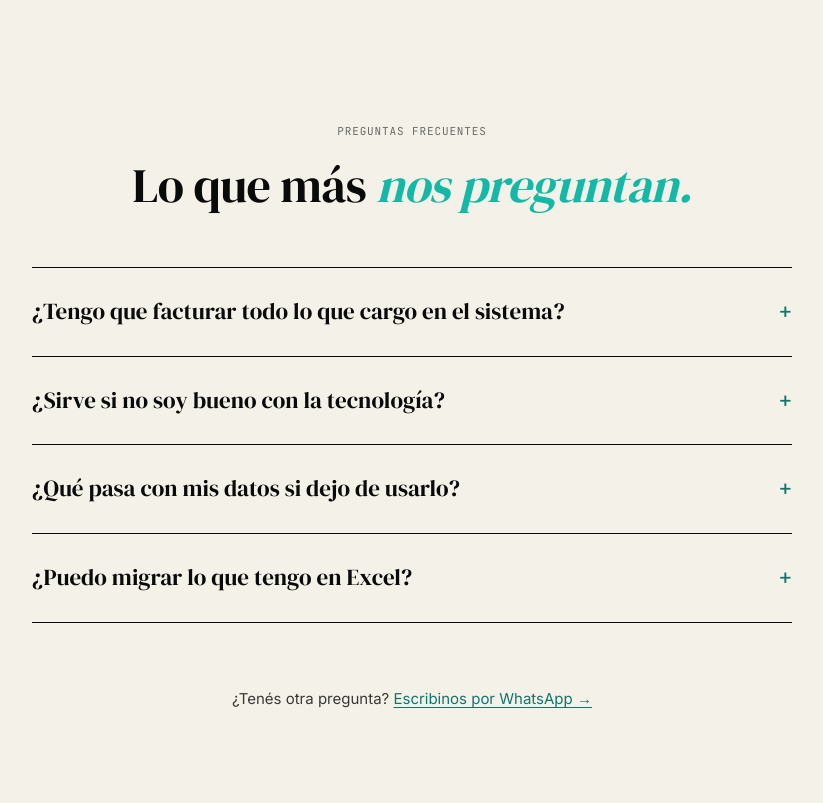
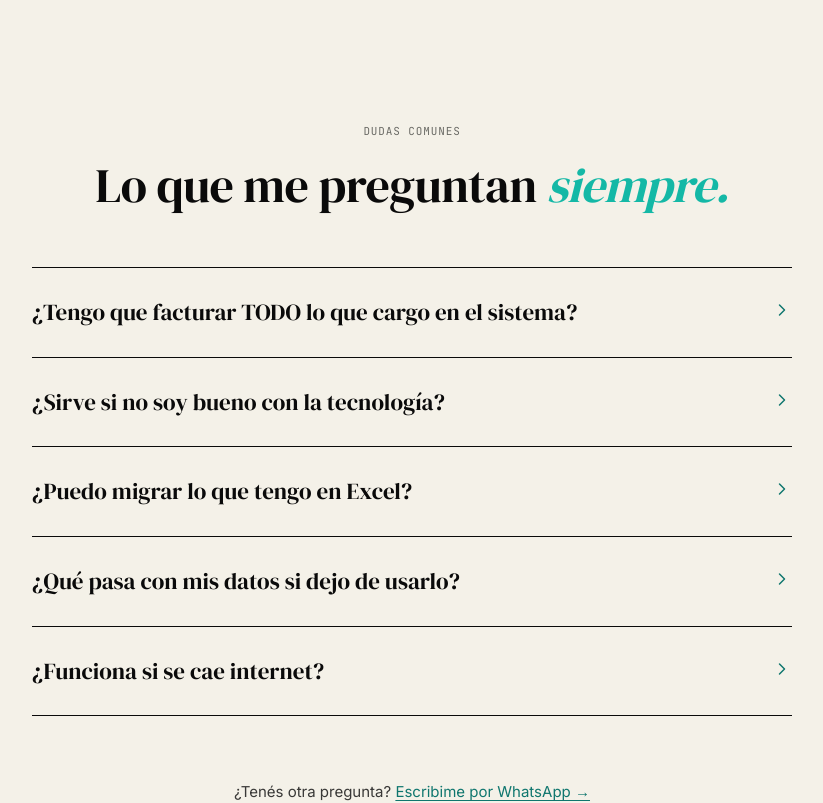
Before and after one commit to nrotsen/buen-inventario-landingpage, a React (Vite) app: page / in a window 1280 px wide. Shown: the part 7960-8763 px from the top of the page, without its empty margins (228-1051 px from the left). Built offline with nearby package versions, Linux system fonts and the light colour scheme; no server answers.

Commit message:
refactor(landing): rewrite FAQ with 5 new Q&As and ChevronRight rotation icon

```diff
--- a/src/components/sections/Faq.tsx
+++ b/src/components/sections/Faq.tsx
@@ -1,3 +1,4 @@
+import { ChevronRight } from 'lucide-react';
 import { Section } from '@/components/ui/Section';
 import { DisplayHeading } from '@/components/ui/DisplayHeading';
 import { EditorialMicro } from '@/components/ui/EditorialMicro';
@@ -7,20 +8,24 @@ type Qa = { q: string; a: string };
 
 const QAS: Qa[] = [
   {
-    q: '¿Tengo que facturar todo lo que cargo en el sistema?',
-    a: 'No. Vos decidís qué facturás y qué no. El sistema te ordena, no te controla.',
+    q: '¿Tengo que facturar TODO lo que cargo en el sistema?',
+    a: 'No. Vos decidís qué facturás y qué no. El sistema te ordena el negocio — no te controla, no te denuncia, no se conecta con ARCA salvo que vos lo actives.',
   },
   {
     q: '¿Sirve si no soy bueno con la tecnología?',
-    a: 'Sí. Si sabés mandar un audio por WhatsApp, sabés usar Buen Inventario. La pantalla principal tiene lo que necesitás todos los días. El resto está ahí cuando lo busques.',
+    a: 'Si sabés usar WhatsApp, sabés usar Buen Inventario. Es lo mismo: ves un número, tocás, listo. La complejidad está adentro, la pantalla es simple.',
+  },
+  {
+    q: '¿Puedo migrar lo que tengo en Excel?',
+    a: 'Sí. Si querés, te ayudo yo personalmente con la migración en la primera semana. Cero costo extra. Cero dolor.',
   },
   {
     q: '¿Qué pasa con mis datos si dejo de usarlo?',
-    a: 'Te los exportamos en un Excel. Sin preguntas, sin trabas. Tu negocio es tuyo, tus datos también.',
+    a: 'Te los exportás cuando quieras, en CSV o Excel. Son tuyos, no míos. Si te vas, te los llevás.',
   },
   {
-    q: '¿Puedo migrar lo que tengo en Excel?',
-    a: 'Sí. Cargás tu planilla actual, mapeamos las columnas y los productos quedan adentro en una tarde. Si te trabás, te ayudamos por WhatsApp.',
+    q: '¿Funciona si se cae internet?',
+    a: 'Sigue funcionando en el navegador con los últimos datos cargados. Cuando vuelve internet, sincroniza solo.',
   },
 ];
 
@@ -28,20 +33,24 @@ export function Faq() {
   return (
     <Section id="faq" tone="cream" width="reading">
       <div className="text-center">
-        <EditorialMicro>Preguntas frecuentes</EditorialMicro>
-        <DisplayHeading level={2} italicAccent={<>nos preguntan.</>} className="mt-5">
-          Lo que más
+        <EditorialMicro>Dudas comunes</EditorialMicro>
+        <DisplayHeading level={2} italicAccent={<>siempre.</>} className="mt-5">
+          Lo que me preguntan
         </DisplayHeading>
       </div>
 
       <div className="mt-14 border-t-hard border-ink">
         {QAS.map((qa) => (
           <details key={qa.q} className="faq-toggle border-b-hard border-ink group">
-            <summary className="flex justify-between items-baseline py-7 cursor-pointer">
-              <span className="editorial-display text-[20px] md:text-[23px] leading-snug text-ink pr-4">
+            <summary className="flex justify-between items-baseline py-7 cursor-pointer gap-4">
+              <span className="editorial-display text-[20px] md:text-[23px] leading-snug text-ink">
                 {qa.q}
               </span>
-              <span className="faq-icon font-mono text-[22px] text-teal-700 leading-none shrink-0">+</span>
+              <ChevronRight
+                className="faq-icon w-5 h-5 text-teal-700 shrink-0 mt-1"
+                strokeWidth={1.75}
+                aria-hidden="true"
+              />
             </summary>
             <p className="pb-7 text-body-lg text-ink/80 max-w-[60ch] leading-relaxed">
               {qa.a}
@@ -53,12 +62,12 @@ export function Faq() {
       <p className="mt-16 text-center text-body-md text-ink/80">
         ¿Tenés otra pregunta?{' '}
         <a
-          href={whatsappLink('Hola, tengo una pregunta sobre Buen Inventario.')}
+          href={whatsappLink('Hola Néstor, tengo una pregunta sobre Buen Inventario.')}
           target="_blank"
           rel="noopener noreferrer"
           className="text-teal-700 underline underline-offset-[3px] hover:text-ink transition-colors"
         >
-          Escribinos por WhatsApp →
+          Escribime por WhatsApp →
         </a>
       </p>
     </Section>
--- a/src/index.css
+++ b/src/index.css
@@ -79,7 +79,7 @@
   .faq-toggle summary { list-style: none; }
   .faq-toggle summary::-webkit-details-marker { display: none; }
   .faq-toggle .faq-icon { transition: transform 200ms cubic-bezier(0.4, 0, 0.2, 1); }
-  .faq-toggle[open] .faq-icon { transform: rotate(45deg); }
+  .faq-toggle[open] .faq-icon { transform: rotate(90deg); }
 }
 
 @media (prefers-reduced-motion: reduce) {
```
